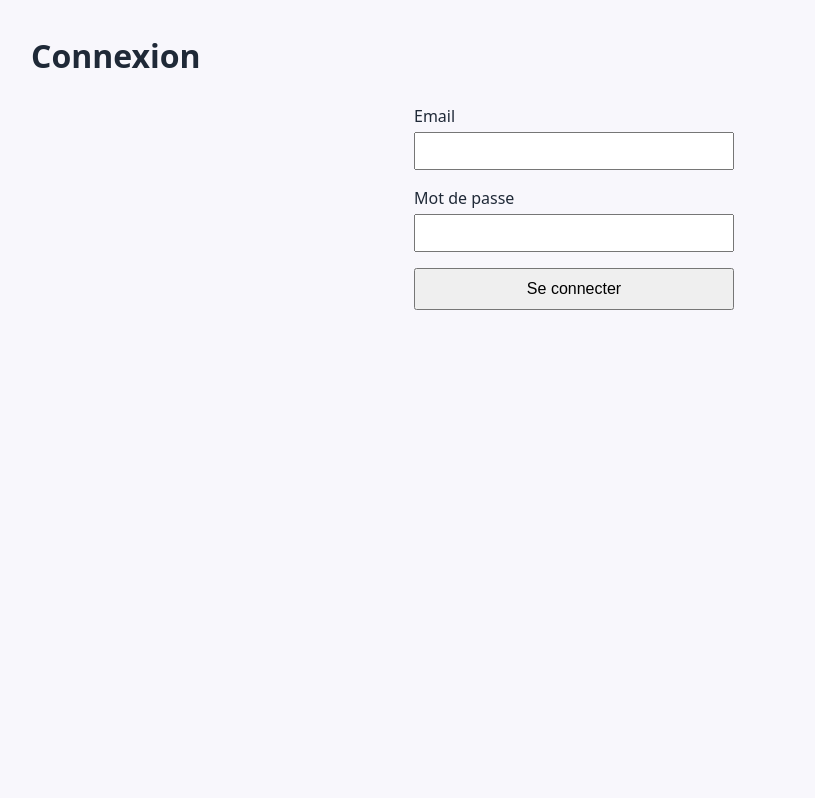
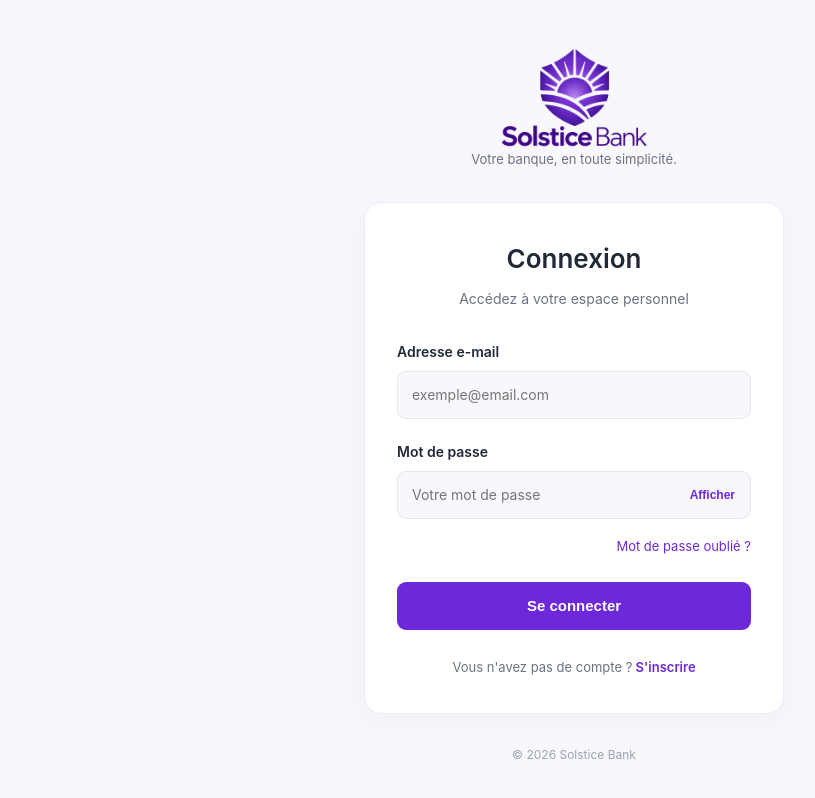
Before and after one commit to Poco2406/SolsticeBank, a React (Vite) app in the folder frontend/: page / in a window 1280 px wide. Shown: the top 798 px of the page, without its empty margins (66-881 px from the left). Built offline with nearby package versions, Linux system fonts and the light colour scheme.

Commit message:
modification page Connexion

```diff
--- /dev/null
+++ b/frontend/src/Pages/Connexion.css
@@ -0,0 +1,187 @@
+
+.connexion-page {
+  min-height: 100vh;
+  width: 100%;
+  display: flex;
+  align-items: center;
+  justify-content: center;
+  background-color: #F8F7FC;
+  color: #1F2937;
+  padding: 40px 20px;
+  box-sizing: border-box;
+  font-family: Inter, system-ui, sans-serif;
+}
+
+.connexion-page * {
+  box-sizing: border-box;
+}
+
+.connexion-container {
+  width: 100%;
+  max-width: 420px;
+  text-align: center;
+}
+
+/* Logo Solstice Bank */
+
+.connexion-logo {
+  display: flex;
+  justify-content: center;
+  align-items: center;
+}
+
+.connexion-logo-image {
+  width: 230px;
+  height: 110px;
+  object-fit: contain;
+  display: block;
+}
+
+.connexion-slogan {
+  color: #6B7280;
+  font-size: 13px;
+  margin: 0 0 32px;
+}
+
+/* Carte de connexion */
+
+.connexion-card {
+  background: #FFFFFF;
+  border: 1px solid #EDE9FE;
+  border-radius: 18px;
+  padding: 36px 32px;
+  text-align: left;
+  box-shadow: 0 8px 30px rgba(31, 41, 55, 0.04);
+}
+
+.connexion-card h2 {
+  text-align: center;
+  font-size: 26px;
+  margin: 0;
+  color: #1F2937;
+}
+
+.connexion-subtitle {
+  text-align: center;
+  color: #6B7280;
+  font-size: 14px;
+  margin: 10px 0 32px;
+}
+
+/* Champs du formulaire */
+
+.connexion-field {
+  margin-bottom: 22px;
+}
+
+.connexion-field label {
+  display: block;
+  color: #1F2937;
+  font-size: 14px;
+  font-weight: 600;
+  margin-bottom: 9px;
+}
+
+.connexion-field input {
+  display: block;
+  width: 100%;
+  height: 48px;
+  border: 1px solid #E5E7EB;
+  border-radius: 9px;
+  background: #F8F7FC;
+  padding: 0 14px;
+  font: inherit;
+  font-size: 14px;
+  color: #1F2937;
+  outline: none;
+}
+
+.connexion-field input:focus {
+  border-color: #6D28D9;
+  box-shadow: 0 0 0 3px #EDE9FE;
+}
+
+/* Mot de passe */
+
+.connexion-password {
+  position: relative;
+}
+
+.connexion-password input {
+  padding-right: 85px;
+}
+
+.connexion-eye {
+  position: absolute;
+  right: 10px;
+  top: 50%;
+  transform: translateY(-50%);
+  background: transparent;
+  border: none;
+  color: #6D28D9;
+  font-size: 12px;
+  font-weight: 600;
+  cursor: pointer;
+}
+
+.connexion-forgot {
+  text-align: right;
+  margin-top: -8px;
+  margin-bottom: 25px;
+}
+
+.connexion-forgot span {
+  color: #6D28D9;
+  font-size: 13px;
+}
+
+/* Bouton connexion */
+
+.connexion-submit {
+  width: 100%;
+  height: 48px;
+  border: none;
+  border-radius: 9px;
+  background-color: #6D28D9;
+  color: #FFFFFF;
+  font-size: 15px;
+  font-weight: 600;
+  cursor: pointer;
+  transition: background-color 0.2s ease;
+}
+
+.connexion-submit:hover {
+  background-color: #5B21B6;
+}
+
+/* Inscription et pied de page */
+
+.connexion-register {
+  text-align: center;
+  margin: 28px 0 0;
+  font-size: 13px;
+  color: #6B7280;
+}
+
+.connexion-register span {
+  color: #6D28D9;
+  font-weight: 600;
+}
+
+.connexion-footer {
+  margin-top: 32px;
+  font-size: 12px;
+  color: #9CA3AF;
+}
+
+/* Responsive */
+
+@media (max-width: 480px) {
+  .connexion-card {
+    padding: 28px 20px;
+  }
+
+  .connexion-logo-image {
+    width: 200px;
+  }
+}
--- a/frontend/src/Pages/Connexion.tsx
+++ b/frontend/src/Pages/Connexion.tsx
@@ -1,42 +1,107 @@
+
 import { useState } from 'react'
 import type { FormEvent } from 'react'
 import { useNavigate } from 'react-router-dom'
+import logoSolstice from '../assets/SolsticeBank.png'
+import './Connexion.css'
 
 function Connexion() {
   const navigate = useNavigate()
   const [email, setEmail] = useState('')
   const [motDePasse, setMotDePasse] = useState('')
+  const [afficherMotDePasse, setAfficherMotDePasse] = useState(false)
 
-  function handleSubmit(e: FormEvent) {
+  function handleSubmit(e: FormEvent<HTMLFormElement>) {
     e.preventDefault()
-    // TODO : vérifier les identifiants auprès du backend
+    // Simulation frontend uniquement
     navigate('/accueil')
   }
 
   return (
-    <main className="page">
-      <h1>Connexion</h1>
-      <form onSubmit={handleSubmit} className="formulaire">
-        <label>
-          Email
+    <main className="connexion-page">
+      <div className="connexion-container">
+
+        <div className="connexion-logo">
+          <img
+            src={logoSolstice}
+            alt="Solstice Bank"
+            className="connexion-logo-image"
+          />
+        </div>
+
+        <p className="connexion-slogan">
+          Votre banque, en toute simplicité.
+        </p>
+
+        <section className="connexion-card">
+          <h2>Connexion</h2>
+          <p className="connexion-subtitle">
+            Accédez à votre espace personnel
+          </p>
+
+          <form onSubmit={handleSubmit}>
+            <div className="connexion-field">
+              <label htmlFor="email">Adresse e-mail</label>
               <input
+                id="email"
                 type="email"
+                placeholder="exemple@email.com"
+                autoComplete="email"
                 value={email}
                 onChange={(e) => setEmail(e.target.value)}
                 required
               />
-        </label>
-        <label>
-          Mot de passe
+            </div>
+
+            <div className="connexion-field">
+              <label htmlFor="password">Mot de passe</label>
+
+              <div className="connexion-password">
                 <input
-            type="password"
+                  id="password"
+                  type={afficherMotDePasse ? 'text' : 'password'}
+                  placeholder="Votre mot de passe"
+                  autoComplete="current-password"
                   value={motDePasse}
                   onChange={(e) => setMotDePasse(e.target.value)}
                   required
                 />
-        </label>
-        <button type="submit">Se connecter</button>
+
+                <button
+                  type="button"
+                  className="connexion-eye"
+                  onClick={() => setAfficherMotDePasse(!afficherMotDePasse)}
+                  aria-label={
+                    afficherMotDePasse
+                      ? 'Masquer le mot de passe'
+                      : 'Afficher le mot de passe'
+                  }
+                >
+                  {afficherMotDePasse ? 'Masquer' : 'Afficher'}
+                </button>
+              </div>
+            </div>
+
+            <div className="connexion-forgot">
+              <span>Mot de passe oublié ?</span>
+            </div>
+
+            <button type="submit" className="connexion-submit">
+              Se connecter
+            </button>
           </form>
+
+          <p className="connexion-register">
+            Vous n'avez pas de compte ?
+            <span> S'inscrire</span>
+          </p>
+        </section>
+
+        <footer className="connexion-footer">
+          © 2026 Solstice Bank
+        </footer>
+
+      </div>
     </main>
   )
 }
```
Also changed, not shown: frontend/src/assets/SolsticeBank.png (added). Lines whose indentation alone changed are shown as unchanged.
